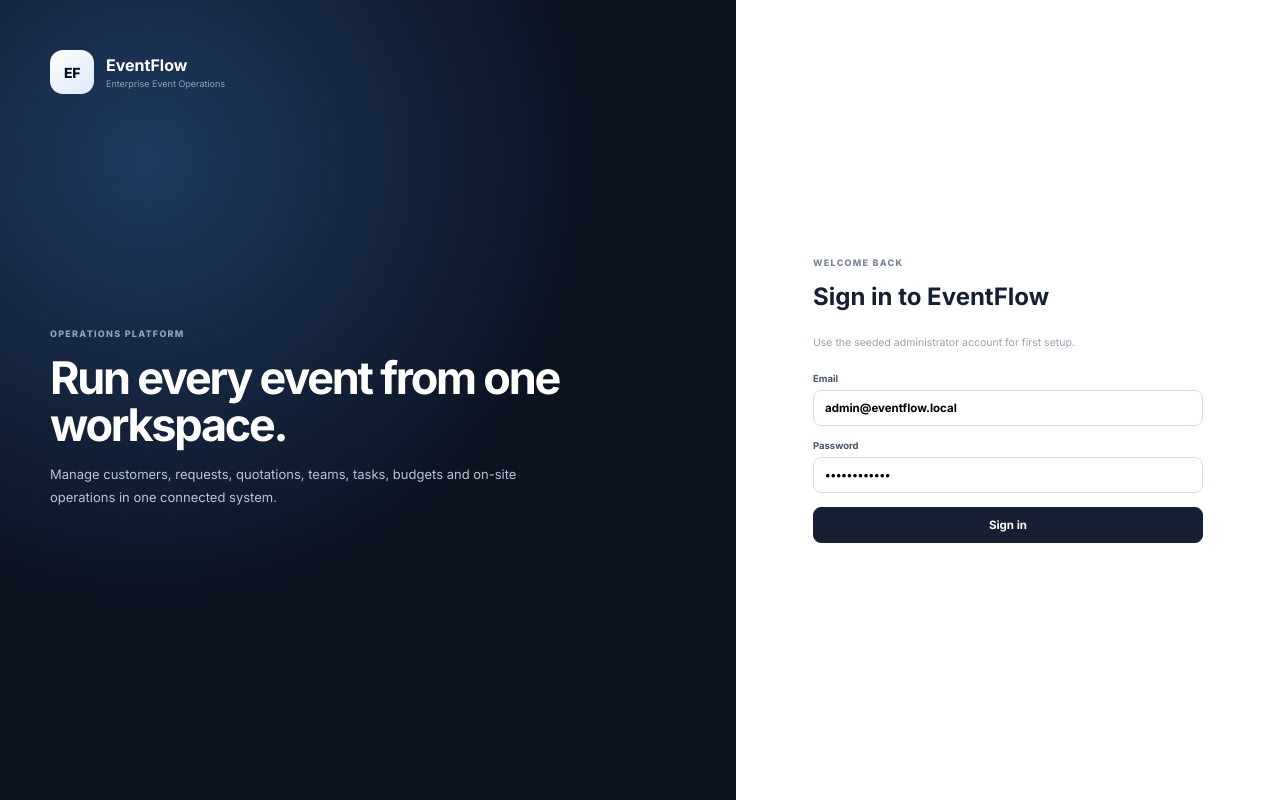
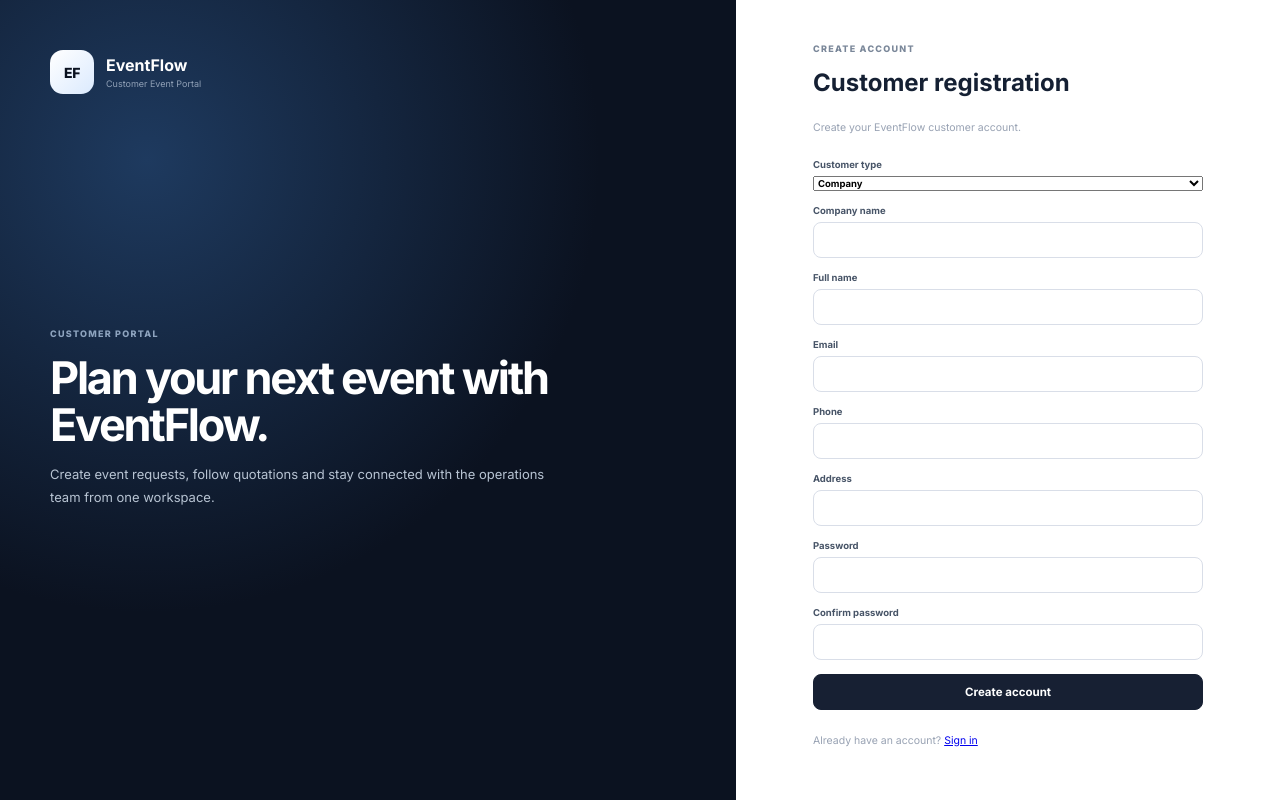
Before and after one commit to nguyenthuanh25052005-hub/eventflow-enterprise, a React (Vite) app in the folder frontend/: page /register in a window 1280 px wide. Before the commit this address led to /login. Built offline with nearby package versions, Linux system fonts and the light colour scheme; no server answers.

Commit message:
feat: add customer login registration and role routing

```diff
--- a/frontend/src/App.jsx
+++ b/frontend/src/App.jsx
@@ -1,7 +1,11 @@
 import { BrowserRouter, Navigate, Route, Routes } from "react-router-dom";
+
 import AppLayout from "./layouts/AppLayout";
 import ProtectedRoute from "./components/ProtectedRoute";
+
 import Login from "./pages/Login";
+import Register from "./pages/Register";
+
 import Dashboard from "./pages/Dashboard";
 import Customers from "./pages/Customers";
 import EventRequests from "./pages/EventRequests";
@@ -16,34 +20,149 @@ import Reports from "./pages/Reports";
 import Settings from "./pages/Settings";
 import Employees from "./pages/Employees";
 import Departments from "./pages/Departments";
+
+const INTERNAL_ROLES = [
+  "SUPER_ADMIN",
+  "ADMIN",
+  "EVENT_MANAGER",
+  "SALES",
+  "FINANCE",
+  "STAFF",
+];
+
+function CustomerPortalPlaceholder() {
+  const rawUser = localStorage.getItem("eventflow_user");
+
+  let user = null;
+
+  try {
+    user = rawUser ? JSON.parse(rawUser) : null;
+  } catch {
+    user = null;
+  }
+
+  function logout() {
+    localStorage.removeItem("eventflow_token");
+    localStorage.removeItem("eventflow_user");
+    window.location.href = "/login";
+  }
+
+  return (
+    <div
+      style={{
+        minHeight: "100vh",
+        padding: "40px",
+        background: "#f6f8fb",
+      }}
+    >
+      <div
+        style={{
+          maxWidth: "900px",
+          margin: "0 auto",
+          background: "#fff",
+          border: "1px solid #e5e7eb",
+          borderRadius: "16px",
+          padding: "30px",
+        }}
+      >
+        <span className="eyebrow">CUSTOMER PORTAL</span>
+
+        <h1>Welcome to EventFlow</h1>
+
+        <p className="muted">
+          Customer authentication is working. The full customer portal is being
+          developed.
+        </p>
+
+        {user && (
+          <div style={{ marginTop: "24px" }}>
+            <p>
+              <strong>Name:</strong> {user.name}
+            </p>
+
+            <p>
+              <strong>Email:</strong> {user.email}
+            </p>
+
+            <p>
+              <strong>Role:</strong> {user.role}
+            </p>
+
+            <p>
+              <strong>Customer:</strong> {user.customer?.customerCode || "-"}
+            </p>
+          </div>
+        )}
+
+        <button
+          className="primary-button"
+          onClick={logout}
+          style={{ marginTop: "20px" }}
+        >
+          Sign out
+        </button>
+      </div>
+    </div>
+  );
+}
+
 export default function App() {
   return (
     <BrowserRouter>
       <Routes>
+        {/* Public */}
         <Route path="/login" element={<Login />} />
+
+        <Route path="/register" element={<Register />} />
+
+        {/* Customer only */}
+        <Route
+          path="/portal"
+          element={
+            <ProtectedRoute allowedRoles={["CUSTOMER"]}>
+              <CustomerPortalPlaceholder />
+            </ProtectedRoute>
+          }
+        />
+
+        {/* Internal EventFlow */}
         <Route
           element={
-            <ProtectedRoute>
+            <ProtectedRoute allowedRoles={INTERNAL_ROLES}>
               <AppLayout />
             </ProtectedRoute>
           }
         >
           <Route path="/dashboard" element={<Dashboard />} />
+
           <Route path="/customers" element={<Customers />} />
+
           <Route path="/event-requests" element={<EventRequests />} />
+
           <Route path="/quotations" element={<Quotations />} />
+
           <Route path="/events" element={<Events />} />
+
           <Route path="/events/:id" element={<EventDetail />} />
+
           <Route path="/tasks" element={<Tasks />} />
+
           <Route path="/suppliers" element={<Suppliers />} />
+
           <Route path="/attendees" element={<Attendees />} />
+
           <Route path="/finance" element={<Finance />} />
+
           <Route path="/reports" element={<Reports />} />
+
           <Route path="/settings" element={<Settings />} />
+
           <Route path="/employees" element={<Employees />} />
+
           <Route path="/departments" element={<Departments />} />
         </Route>
-        <Route path="*" element={<Navigate to="/dashboard" replace />} />
+
+        <Route path="*" element={<Navigate to="/login" replace />} />
       </Routes>
     </BrowserRouter>
   );
--- a/frontend/src/api/authApi.js
+++ b/frontend/src/api/authApi.js
@@ -2,5 +2,9 @@ import client from "./client";
 
 export const authApi = {
   login: (payload) => client.post("/auth/login", payload).then((r) => r.data),
+
+  registerCustomer: (payload) =>
+    client.post("/auth/customer/register", payload).then((r) => r.data),
+
   me: () => client.get("/auth/me").then((r) => r.data),
 };
--- a/frontend/src/components/ProtectedRoute.jsx
+++ b/frontend/src/components/ProtectedRoute.jsx
@@ -1,6 +1,35 @@
-import { Navigate } from 'react-router-dom';
+import { Navigate } from "react-router-dom";
 
-export default function ProtectedRoute({ children }) {
-  const token = localStorage.getItem('eventflow_token');
-  return token ? children : <Navigate to="/login" replace />;
+export default function ProtectedRoute({ children, allowedRoles }) {
+  const token = localStorage.getItem("eventflow_token");
+  const rawUser = localStorage.getItem("eventflow_user");
+
+  if (!token) {
+    return <Navigate to="/login" replace />;
+  }
+
+  let user = null;
+
+  try {
+    user = rawUser ? JSON.parse(rawUser) : null;
+  } catch {
+    localStorage.removeItem("eventflow_token");
+    localStorage.removeItem("eventflow_user");
+    return <Navigate to="/login" replace />;
+  }
+
+  if (!user) {
+    return <Navigate to="/login" replace />;
+  }
+
+  if (Array.isArray(allowedRoles) && !allowedRoles.includes(user.role)) {
+    return (
+      <Navigate
+        to={user.role === "CUSTOMER" ? "/portal" : "/dashboard"}
+        replace
+      />
+    );
+  }
+
+  return children;
 }
--- a/frontend/src/pages/Login.jsx
+++ b/frontend/src/pages/Login.jsx
@@ -1,25 +1,36 @@
 import { useState } from "react";
-import { useNavigate } from "react-router-dom";
+import { Link, useNavigate } from "react-router-dom";
 import { authApi } from "../api/authApi";
 
 export default function Login() {
   const [form, setForm] = useState({
-    email: "admin@eventflow.local",
-    password: "Admin@123456",
+    email: "",
+    password: "",
   });
+
   const [error, setError] = useState("");
   const [loading, setLoading] = useState(false);
+
   const navigate = useNavigate();
 
   async function submit(e) {
     e.preventDefault();
+
     setError("");
     setLoading(true);
+
     try {
       const data = await authApi.login(form);
+
       localStorage.setItem("eventflow_token", data.token);
+
       localStorage.setItem("eventflow_user", JSON.stringify(data.user));
-      navigate("/dashboard");
+
+      if (data.user.role === "CUSTOMER") {
+        navigate("/portal");
+      } else {
+        navigate("/dashboard");
+      }
     } catch (err) {
       setError(err.response?.data?.message || "Login failed");
     } finally {
@@ -32,48 +43,82 @@ export default function Login() {
       <div className="login-panel">
         <div className="login-brand">
           <div className="brand-mark large">EF</div>
+
           <div>
             <h1>EventFlow</h1>
             <p>Enterprise Event Operations</p>
           </div>
         </div>
+
         <div className="login-copy">
-          <span className="eyebrow">OPERATIONS PLATFORM</span>
+          <span className="eyebrow">EVENT MANAGEMENT PLATFORM</span>
+
           <h2>Run every event from one workspace.</h2>
+
           <p>
             Manage customers, requests, quotations, teams, tasks, budgets and
             on-site operations in one connected system.
           </p>
         </div>
       </div>
+
       <form className="login-card" onSubmit={submit}>
         <span className="eyebrow">WELCOME BACK</span>
+
         <h2>Sign in to EventFlow</h2>
+
         <p className="muted">
-          Use the seeded administrator account for first setup.
+          Sign in with your EventFlow account. Customers and internal team
+          members use the same secure login.
         </p>
+
         <label>
           Email
           <input
             value={form.email}
-            onChange={(e) => setForm({ ...form, email: e.target.value })}
+            onChange={(e) =>
+              setForm({
+                ...form,
+                email: e.target.value,
+              })
+            }
             type="email"
+            placeholder="you@example.com"
+            autoComplete="email"
             required
           />
         </label>
+
         <label>
           Password
           <input
             value={form.password}
-            onChange={(e) => setForm({ ...form, password: e.target.value })}
+            onChange={(e) =>
+              setForm({
+                ...form,
+                password: e.target.value,
+              })
+            }
             type="password"
+            placeholder="Enter your password"
+            autoComplete="current-password"
             required
           />
         </label>
+
         {error && <div className="error-box">{error}</div>}
-        <button className="primary-button full" disabled={loading}>
+
+        <button
+          type="submit"
+          className="primary-button full"
+          disabled={loading}
+        >
           {loading ? "Signing in..." : "Sign in"}
         </button>
+
+        <p className="muted">
+          New customer? <Link to="/register">Create customer account</Link>
+        </p>
       </form>
     </div>
   );
--- /dev/null
+++ b/frontend/src/pages/Register.jsx
@@ -0,0 +1,184 @@
+import { useState } from "react";
+import { Link, useNavigate } from "react-router-dom";
+import { authApi } from "../api/authApi";
+
+export default function Register() {
+  const navigate = useNavigate();
+
+  const [form, setForm] = useState({
+    customerType: "COMPANY",
+    companyName: "",
+    name: "",
+    email: "",
+    phone: "",
+    password: "",
+    confirmPassword: "",
+    address: "",
+  });
+
+  const [error, setError] = useState("");
+  const [loading, setLoading] = useState(false);
+
+  function update(field, value) {
+    setForm((current) => ({
+      ...current,
+      [field]: value,
+    }));
+  }
+
+  async function submit(e) {
+    e.preventDefault();
+    setError("");
+
+    if (form.password !== form.confirmPassword) {
+      setError("Passwords do not match");
+      return;
+    }
+
+    if (form.password.length < 8) {
+      setError("Password must be at least 8 characters");
+      return;
+    }
+
+    setLoading(true);
+
+    try {
+      const { confirmPassword, ...payload } = form;
+
+      const data = await authApi.registerCustomer(payload);
+
+      localStorage.setItem("eventflow_token", data.token);
+
+      localStorage.setItem("eventflow_user", JSON.stringify(data.user));
+
+      navigate("/portal");
+    } catch (err) {
+      setError(err.response?.data?.message || "Registration failed");
+    } finally {
+      setLoading(false);
+    }
+  }
+
+  return (
+    <div className="login-page">
+      <div className="login-panel">
+        <div className="login-brand">
+          <div className="brand-mark large">EF</div>
+
+          <div>
+            <h1>EventFlow</h1>
+            <p>Customer Event Portal</p>
+          </div>
+        </div>
+
+        <div className="login-copy">
+          <span className="eyebrow">CUSTOMER PORTAL</span>
+
+          <h2>Plan your next event with EventFlow.</h2>
+
+          <p>
+            Create event requests, follow quotations and stay connected with the
+            operations team from one workspace.
+          </p>
+        </div>
+      </div>
+
+      <form className="login-card" onSubmit={submit}>
+        <span className="eyebrow">CREATE ACCOUNT</span>
+
+        <h2>Customer registration</h2>
+
+        <p className="muted">Create your EventFlow customer account.</p>
+
+        <label>
+          Customer type
+          <select
+            value={form.customerType}
+            onChange={(e) => update("customerType", e.target.value)}
+          >
+            <option value="COMPANY">Company</option>
+            <option value="INDIVIDUAL">Individual</option>
+          </select>
+        </label>
+
+        {form.customerType === "COMPANY" && (
+          <label>
+            Company name
+            <input
+              value={form.companyName}
+              onChange={(e) => update("companyName", e.target.value)}
+              required
+            />
+          </label>
+        )}
+
+        <label>
+          Full name
+          <input
+            value={form.name}
+            onChange={(e) => update("name", e.target.value)}
+            required
+          />
+        </label>
+
+        <label>
+          Email
+          <input
+            type="email"
+            value={form.email}
+            onChange={(e) => update("email", e.target.value)}
+            required
+          />
+        </label>
+
+        <label>
+          Phone
+          <input
+            value={form.phone}
+            onChange={(e) => update("phone", e.target.value)}
+          />
+        </label>
+
+        <label>
+          Address
+          <input
+            value={form.address}
+            onChange={(e) => update("address", e.target.value)}
+          />
+        </label>
+
+        <label>
+          Password
+          <input
+            type="password"
+            value={form.password}
+            onChange={(e) => update("password", e.target.value)}
+            minLength={8}
+            required
+          />
+        </label>
+
+        <label>
+          Confirm password
+          <input
+            type="password"
+            value={form.confirmPassword}
+            onChange={(e) => update("confirmPassword", e.target.value)}
+            minLength={8}
+            required
+          />
+        </label>
+
+        {error && <div className="error-box">{error}</div>}
+
+        <button className="primary-button full" disabled={loading}>
+          {loading ? "Creating account..." : "Create account"}
+        </button>
+
+        <p className="muted">
+          Already have an account? <Link to="/login">Sign in</Link>
+        </p>
+      </form>
+    </div>
+  );
+}
```
